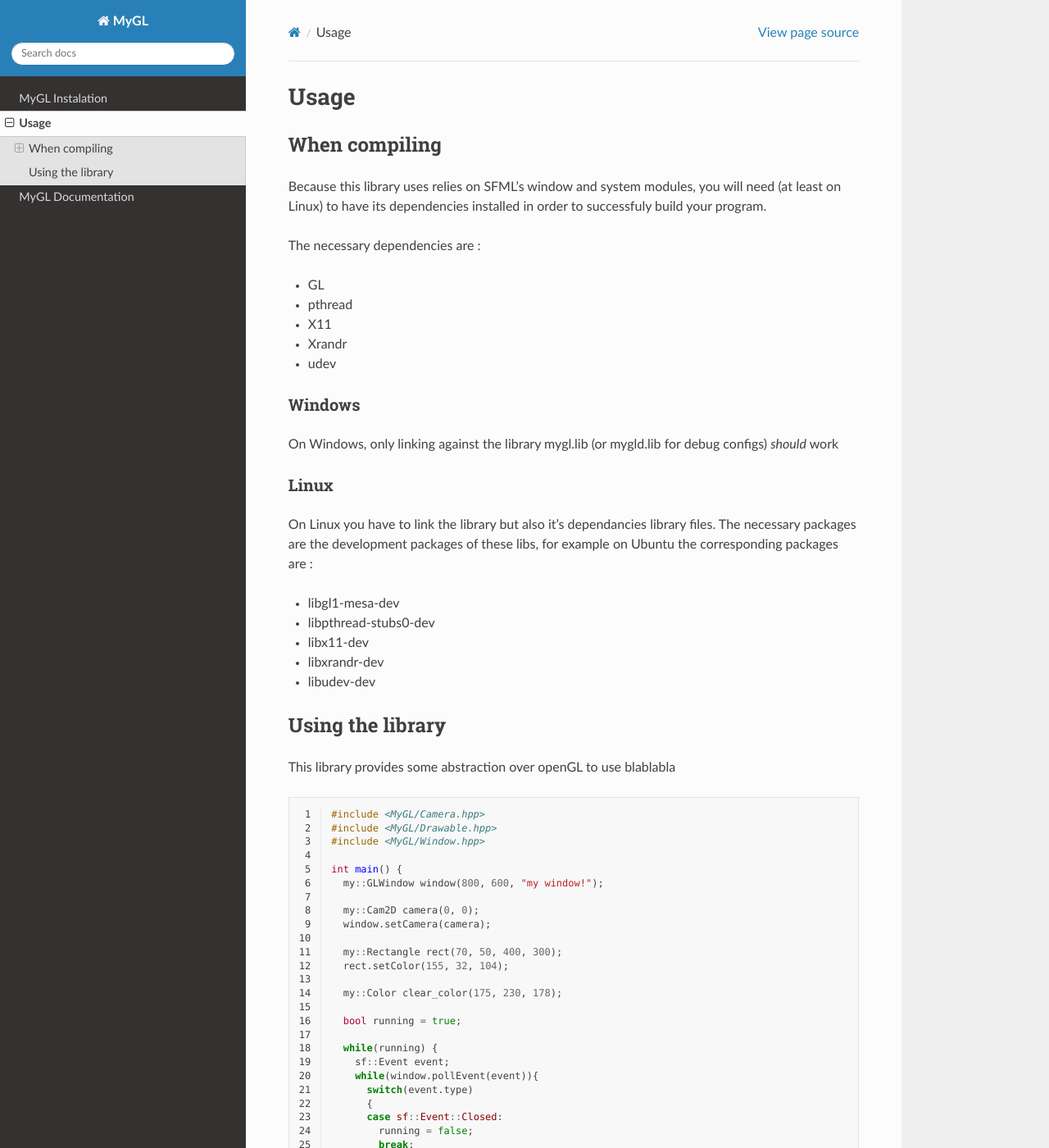
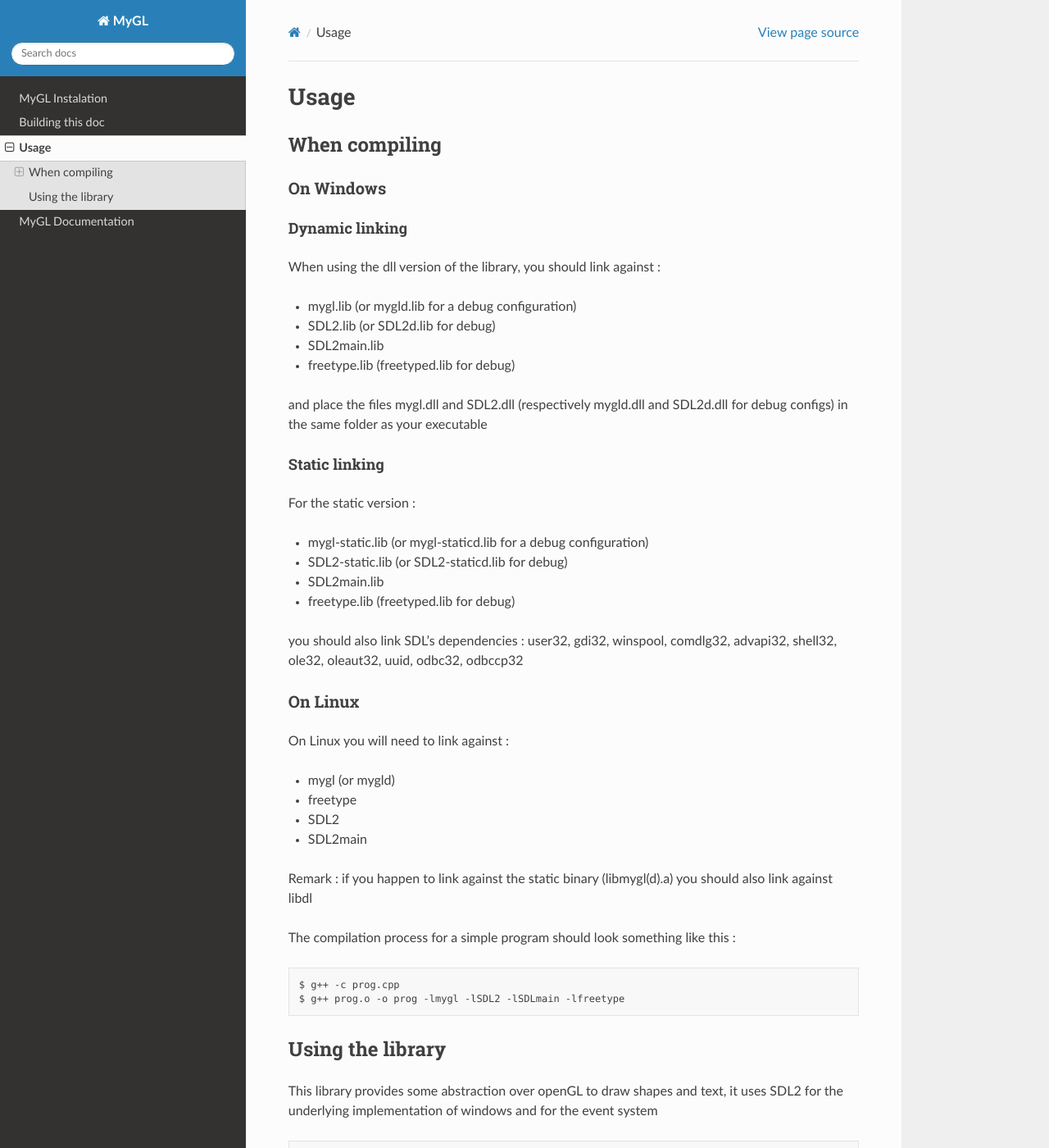
Before and after one commit to tretre91/MyGL, a Sphinx documentation site: the page built from docs/usage.rst, in a window 1280 px wide and 1400 px high. Shown: the whole window at 82% size. Built offline with Sphinx 7.4.7 and the Read the Docs theme 2.0.0, drawn with Linux system fonts in a browser that asks for light colours; some of the changed text lies outside the part shown.

Commit message:
Tested linux usage and updated the doc

```diff
--- a/docs/usage.rst
+++ b/docs/usage.rst
@@ -6,42 +6,60 @@
 When compiling
 --------------
 
-Because this library uses relies on SFML's window and system modules, you will need
-(at least on Linux) to have its dependencies installed in order to successfuly build
-your program.
+On Windows
+..........
 
-The necessary dependencies are :
+Dynamic linking
++++++++++++++++
 
-* GL
-* pthread
-* X11
-* Xrandr
-* udev
+When using the dll version of the library, you should link against :
 
-Windows
-.......
+* mygl.lib (or mygld.lib for a debug configuration)
+* SDL2.lib (or SDL2d.lib for debug)
+* SDL2main.lib
+* freetype.lib (freetyped.lib for debug)
 
-On Windows, only linking against the library mygl.lib (or mygld.lib for debug
-configs) *should* work
+and place the files mygl.dll and SDL2.dll (respectively mygld.dll and SDL2d.dll for debug configs)
+in the same folder as your executable
 
-Linux
-.....
+Static linking
+++++++++++++++
 
-On Linux you have to link the library but also it's dependancies library files.
-The necessary packages are the development packages of these libs, for example
-on Ubuntu the corresponding packages are :
+For the static version :
 
-* libgl1-mesa-dev
-* libpthread-stubs0-dev
-* libx11-dev
-* libxrandr-dev
-* libudev-dev
+* mygl-static.lib (or mygl-staticd.lib for a debug configuration)
+* SDL2-static.lib (or SDL2-staticd.lib for debug)
+* SDL2main.lib
+* freetype.lib (freetyped.lib for debug)
 
+you should also link SDL's dependencies : user32, gdi32, winspool, comdlg32,
+advapi32, shell32, ole32, oleaut32, uuid, odbc32, odbccp32
+
+On Linux
+........
+
+On Linux you will need to link against :
+
+* mygl (or mygld)
+* freetype
+* SDL2
+* SDL2main
+
+Remark : if you happen to link against the static binary (libmygl(d).a) you should
+also link against libdl
+
+The compilation process for a simple program should look something like this :
+
+.. code-block::
+
+	$ g++ -c prog.cpp
+	$ g++ prog.o -o prog -lmygl -lSDL2 -lSDLmain -lfreetype
 
 Using the library
 -----------------
 
-This library provides some abstraction over openGL to use blablabla
+This library provides some abstraction over openGL to draw shapes and text, it
+uses SDL2 for the underlying implementation of windows and for the event system
 
 .. code-block:: cpp
 	:linenos:
@@ -62,13 +80,13 @@
 	  my::Color clear_color(175, 230, 178);
 
 	  bool running = true;
+	  SDL_Event event;
 
 	  while(running) {
-	    sf::Event event;
-	    while(window.pollEvent(event)){
+	    while(SDL_PollEvent(&event)){
 	      switch(event.type)
 	      {
-	      case sf::Event::Closed:
+	      case SDL_QUIT:
 	        running = false;
 	        break;
 
```
Also changed, not shown: other parts of docs/usage.rst (+1 -1 lines), CMakeLists.txt (+10 -21 lines), docs/install.rst (+12 -6 lines), 1 other file.
